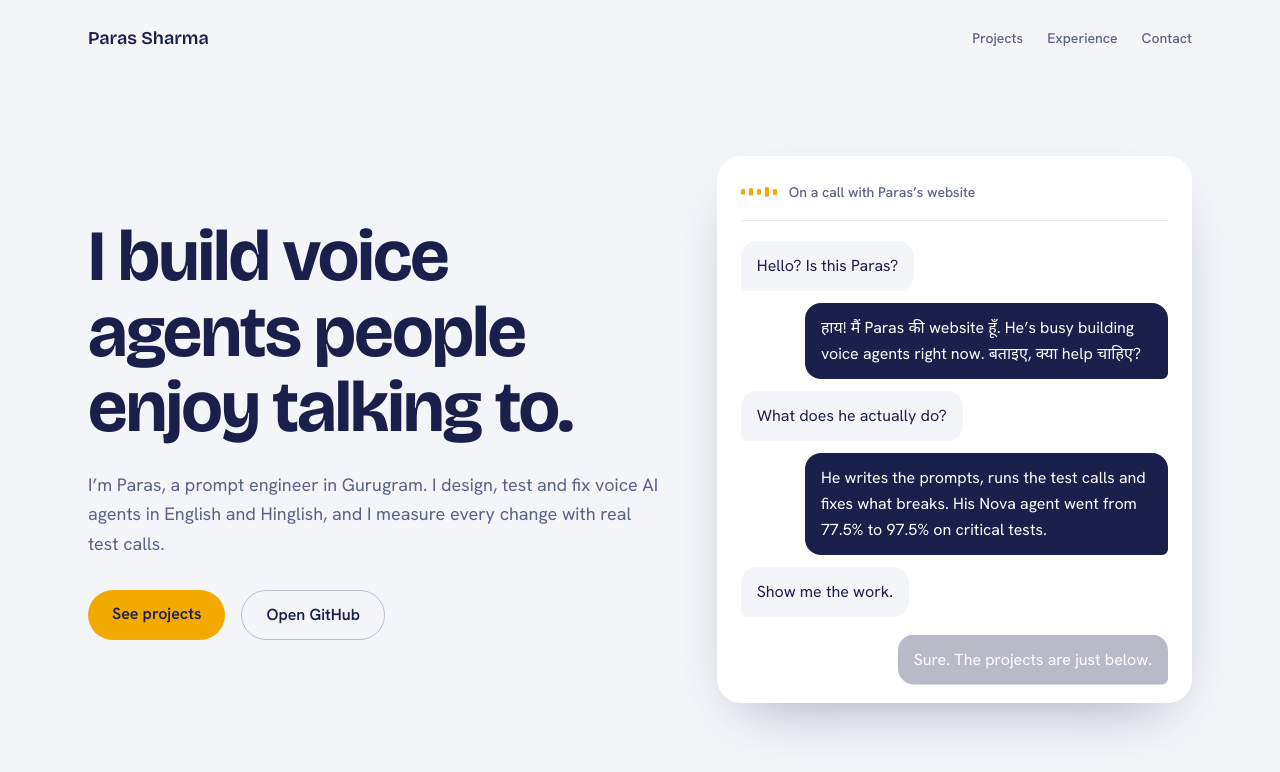
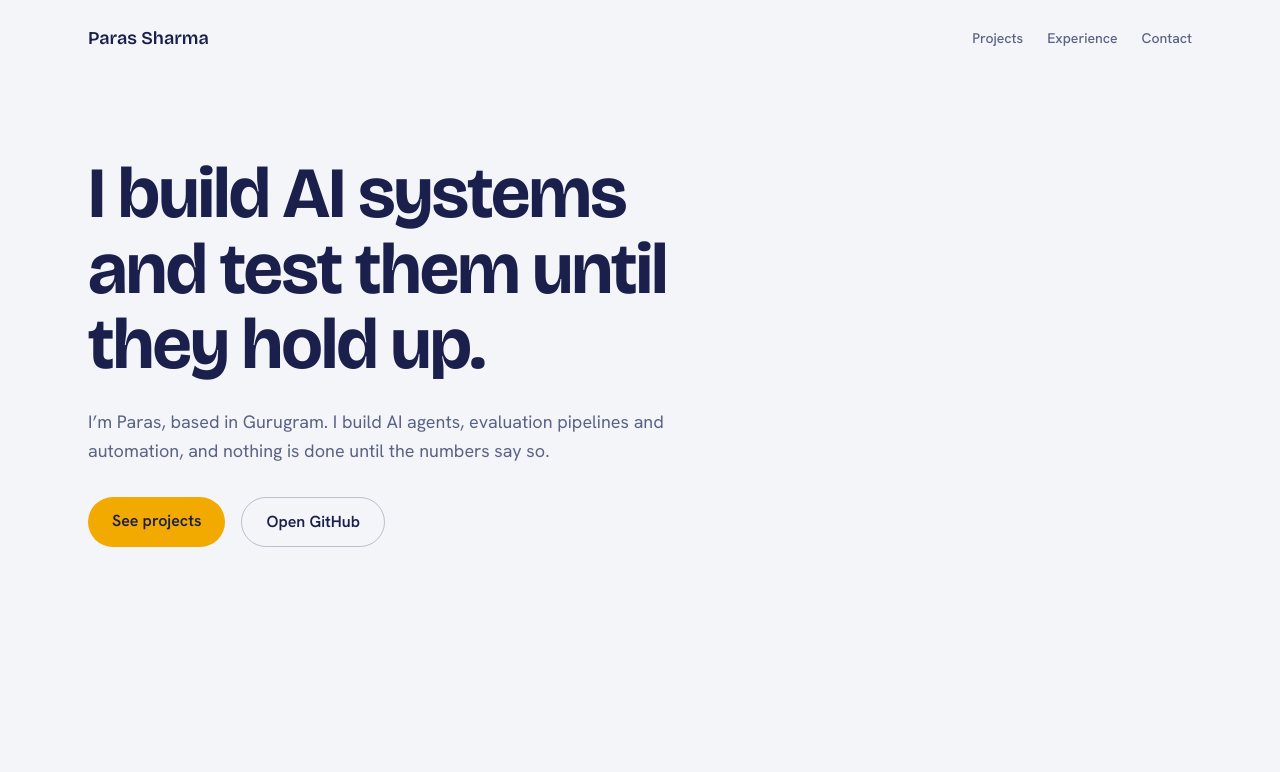
Before and after one commit to paras9706/portfolio, an Astro site: page / in a window 1280 px wide. Built offline with nearby package versions, Linux system fonts and the light colour scheme; Astro itself is replaced by a stand-in of ours.

Commit message:
Make hero evergreen for future projects

```diff
--- a/src/pages/index.astro
+++ b/src/pages/index.astro
@@ -1,20 +1,25 @@
 ---
 import "../styles/global.css";
 
-// The phone call shown in the hero. Edit the text here any time.
+// ALL HERO TEXT LIVES HERE. Edit these lines when your work changes.
+const hero = {
+  headline: "I build AI systems and test them until they hold up.",
+  intro:
+    "I’m Paras, based in Gurugram. I build AI agents, evaluation pipelines and automation, and nothing is done until the numbers say so.",
+};
+
+// The conversation card. Swap the last answer whenever you ship a new project.
 const call = [
-  { who: "caller", text: "Hello? Is this Paras?" },
+  { who: "caller", text: "Hi. What does Paras build?" },
   {
     who: "site",
-    text: "हाय! मैं Paras की website हूँ. He’s busy building voice agents right now. बताइए, क्या help चाहिए?",
+    text: "हाय! मैं Paras की website हूँ. He builds AI systems: agents, eval pipelines and automation.",
   },
-  { who: "caller", text: "What does he actually do?" },
+  { who: "caller", text: "What’s the latest?" },
   {
     who: "site",
-    text: "He writes the prompts, runs the test calls and fixes what breaks. His Nova agent went from 77.5% to 97.5% on critical tests.",
+    text: "Nova: an AI agent with 40 test scenarios and an LLM judge. Critical pass rate went from 77.5% to 97.5%. More builds are on the way.",
   },
-  { who: "caller", text: "Show me the work." },
-  { who: "site", text: "Sure. The projects are just below." },
 ];
 
 const barHeights = ["h-3", "h-5", "h-4", "h-6", "h-3"];
@@ -24,10 +29,10 @@ const barHeights = ["h-3", "h-5", "h-4", "h-6", "h-3"];
   <head>
     <meta charset="utf-8" />
     <meta name="viewport" content="width=device-width, initial-scale=1" />
-    <title>Paras Sharma, voice AI prompt engineer</title>
+    <title>Paras Sharma, AI systems built and tested</title>
     <meta
       name="description"
-      content="Paras Sharma designs, tests and improves voice AI agents in English and Hinglish."
+      content="Paras Sharma builds AI agents, evaluation pipelines and automation."
     />
     <link rel="preconnect" href="https://fonts.googleapis.com" />
     <link rel="preconnect" href="https://fonts.gstatic.com" crossorigin />
@@ -55,12 +60,10 @@ const barHeights = ["h-3", "h-5", "h-4", "h-6", "h-3"];
           <h1
             class="font-display text-5xl leading-[1.05] font-bold tracking-tight sm:text-6xl lg:text-7xl"
           >
-            I build voice agents people enjoy talking to.
+            {hero.headline}
           </h1>
           <p class="mt-6 max-w-xl text-lg leading-relaxed text-dusk">
-            I’m Paras, a prompt engineer in Gurugram. I design, test and fix
-            voice AI agents in English and Hinglish, and I measure every change
-            with real test calls.
+            {hero.intro}
           </p>
           <div class="mt-8 flex flex-wrap gap-4">
             <a
@@ -77,55 +80,3 @@ const barHeights = ["h-3", "h-5", "h-4", "h-6", "h-3"];
             </a>
           </div>
         </div>
-
-        <div
-          class="rounded-3xl bg-white p-5 shadow-[0_24px_60px_-30px_rgba(27,31,75,0.45)] sm:p-6"
-        >
-          <div class="flex items-center gap-3 border-b border-ink/10 pb-4">
-            <div class="flex h-6 items-center gap-1" aria-hidden="true">
-              {
-                barHeights.map((height, i) => (
-                  <span
-                    class:list={["bar w-1 rounded-full bg-marigold", height]}
-                    style={`animation-delay:${i * 0.12}s`}
-                  />
-                ))
-              }
-            </div>
-            <p class="text-sm font-medium text-dusk">
-              On a call with Paras’s website
-            </p>
-          </div>
-
-          <ol class="mt-5 space-y-3">
-            {
-              call.map((line, i) => (
-                <li
-                  class:list={[
-                    "bubble flex",
-                    line.who === "site" ? "justify-end" : "justify-start",
-                  ]}
-                  style={`--delay:${0.4 + i * 0.9}s`}
-                >
-                  <p
-                    class:list={[
-                      "max-w-[85%] rounded-2xl px-4 py-3 leading-relaxed",
-                      line.who === "site"
-                        ? "rounded-br-md bg-ink text-white"
-                        : "rounded-bl-md bg-mist text-ink",
-                    ]}
-                  >
-                    <span class="sr-only">
-                      {line.who === "site" ? "Paras’s website: " : "Caller: "}
-                    </span>
-                    {line.text}
-                  </p>
-                </li>
-              ))
-            }
-          </ol>
-        </div>
-      </section>
-    </main>
-  </body>
-</html>
```
